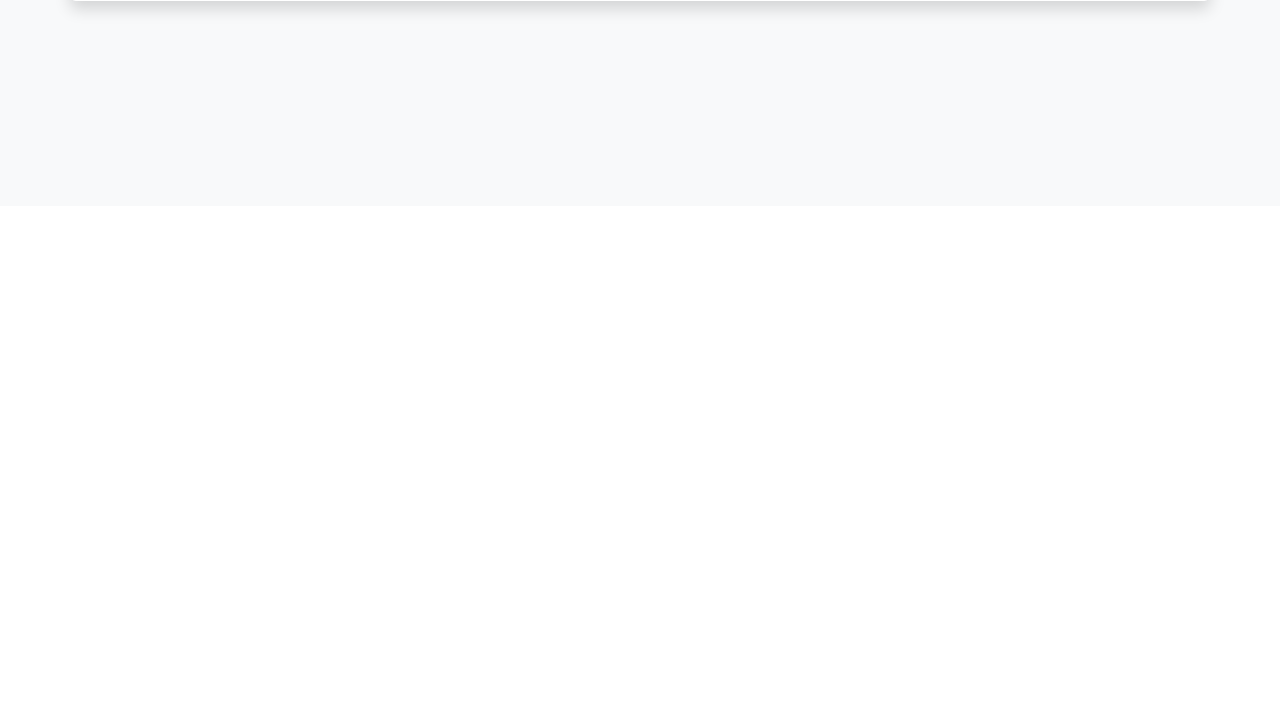
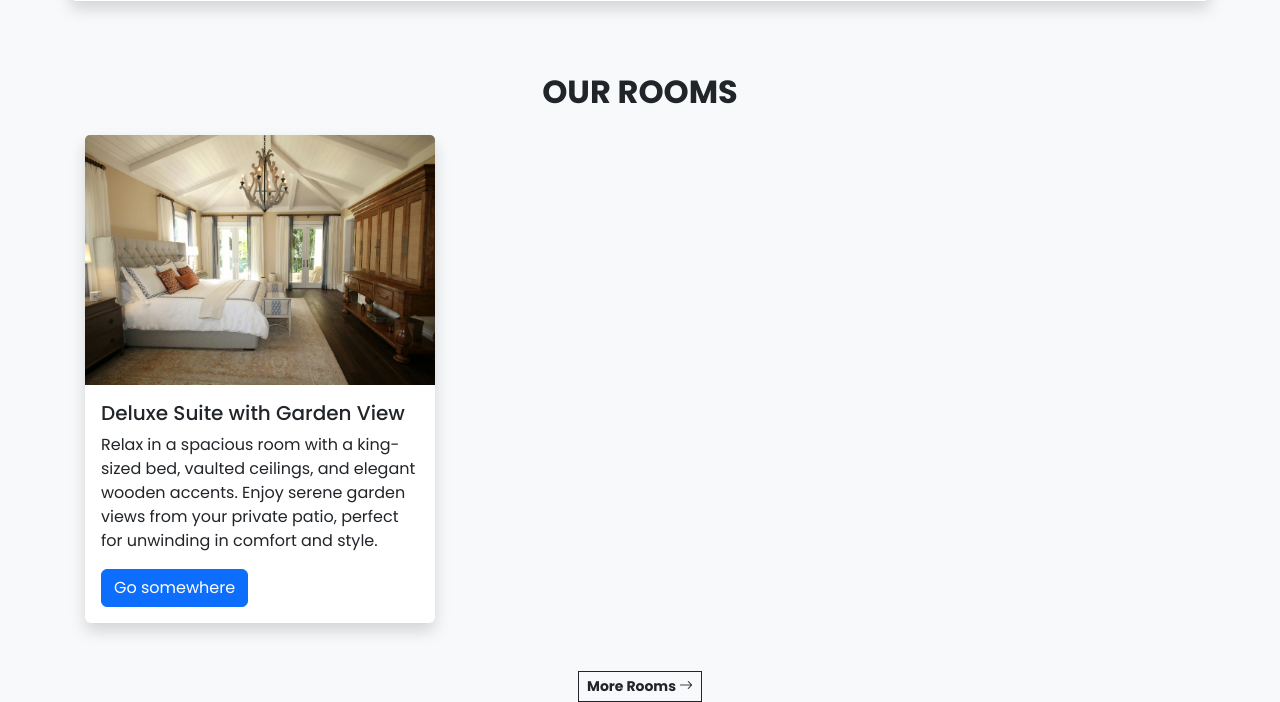
Before and after one commit to LnzMigll14/hotel-management-system, a PHP site: page / in a window 1280 px wide. Shown: the part 594-1296 px from the top of the page. Before the commit the page ends 611 px from the top, so only its background shows below. Run offline with PHP 8.4, Linux system fonts and the light colour scheme.

Commit message:
Added new features and improved the UI

```diff
--- a/index.php
+++ b/index.php
@@ -4,7 +4,7 @@
 <head>
     <meta charset="UTF-8">
     <meta name="viewport" content="width=device-width, initial-scale=1.0">
-    <title>Red Dragon Hotel</title>
+    <title>RED DRAGON HOTEL</title>
     <link href="https://fonts.googleapis.com/css2?family=Poppins:ital,wght@0,100;0,200;0,300;0,400;0,500;0,600;0,700;0,800;0,900;1,100;1,200;1,300;1,400;1,500;1,600;1,700;1,800;1,900&display=swap" rel="stylesheet">
     <link rel="stylesheet" href="https://cdn.jsdelivr.net/npm/bootstrap-icons@1.11.3/font/bootstrap-icons.min.css">
     <link rel="stylesheet" href="https://cdn.jsdelivr.net/npm/swiper@11/swiper-bundle.min.css" />
@@ -58,14 +58,14 @@
             background-color: #279e8c;
         }
 
-        .availability-form{
+        .availability-form {
             margin-top: -50px;
             z-index: 2;
             position: relative;
         }
 
-        @media screen and (max-width: 575px){
-            .availability-form{
+        @media screen and (max-width: 575px) {
+            .availability-form {
                 margin-top: 25px;
                 padding: 0 35px;
             }
@@ -257,7 +257,7 @@
                                 <option value="3">Three</option>
                             </select>
                         </div>
-                        <div class="col-lg-1 ">
+                        <div class="col-lg-1">
                             <button type="submit" class="btn text-white shadow-none custom-bg">Submit</button>
                         </div>
                     </div>
@@ -266,6 +266,25 @@
         </div>
     </div>
 
+    <h2 class="mt-5 pt-4 mb-4 text-center fw-bold">OUR ROOMS</h2>
+
+    <div class="container">
+        <div class="row">
+            <div class="col-lg-4 col-md-6">
+                <div class="card border-0 shadow" style="max-width: 350px; margin: auto;">
+                    <img src="/images/rooms/1.jpg" class="card-img-top" alt="...">
+                    <div class="card-body">
+                        <h5 class="card-title">Deluxe Suite with Garden View</h5>
+                        <p class="card-text">Relax in a spacious room with a king-sized bed, vaulted ceilings, and elegant wooden accents. Enjoy serene garden views from your private patio, perfect for unwinding in comfort and style.</p>
+                        <a href="#" class="btn btn-primary">Go somewhere</a>
+                    </div>
+                </div>
+            </div>
+            <div class="col-lg-12 text-center mt-5">
+                <a href="#" class="btn btn-sm btn-outline-dark rounded-0 fw-bold shadow-none">More Rooms <i class="bi bi-arrow-right"></i></a>
+            </div>
+        </div>
+    </div>
 
     <script src="https://cdn.jsdelivr.net/npm/swiper@11/swiper-bundle.min.js"></script>
     <script src="https://cdn.jsdelivr.net/npm/bootstrap@5.2.3/dist/js/bootstrap.bundle.min.js" integrity="sha384-kenU1KFdBIe4zVF0s0G1M5b4hcpxyD9F7jL+jjXkk+Q2h455rYXK/7HAuoJl+0I4" crossorigin="anonymous"></script>
```
Also changed, not shown: images/rooms/1.jpg (added).
